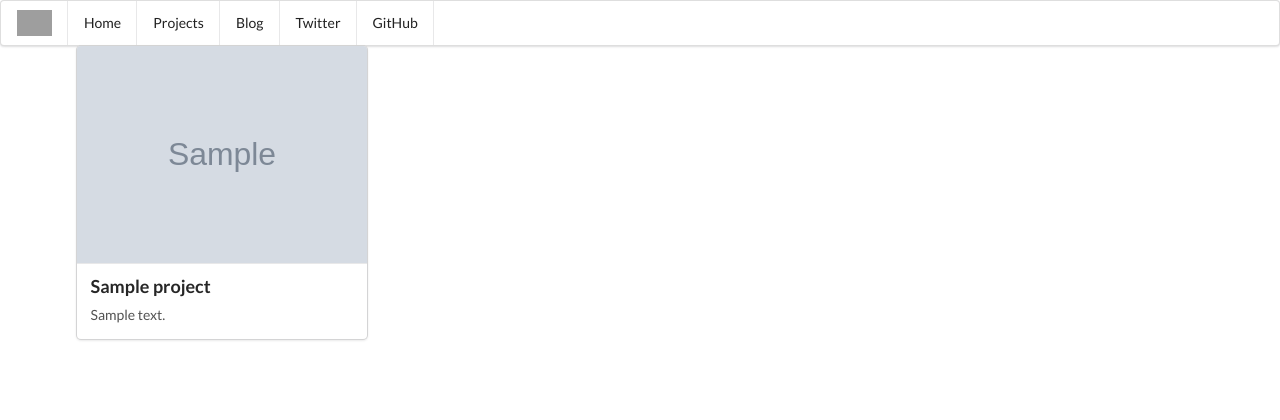
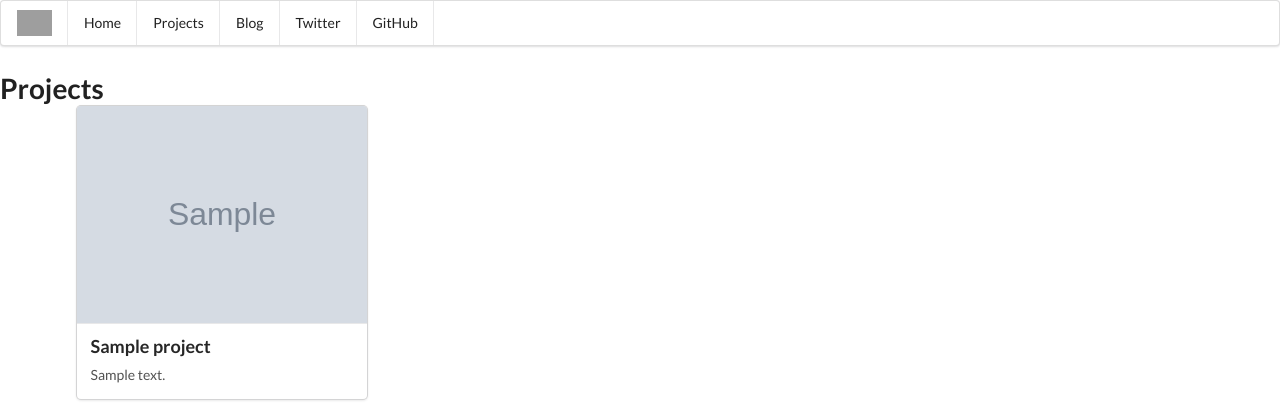
Before and after one commit to crawftv/python-portfolio, a Flask app: template app/templates/projects.html in a window 1280 px wide. Shown: the top 420 px of the page. Run offline with Flask 2, Linux system fonts and the light colour scheme; the template is opened without the code that fills it: most values are stand-ins (such as "Sample title", 1, 10 or a date in 2020); grey boxes marked "Sample" are stand-in pictures; parts of the project's set-up code (start-up, migrations or seed data) failed here and were passed over; some libraries are stand-ins or nearby versions; grey boxes are pictures that could not be loaded.

Commit message:
added h1 tag for projects

```diff
--- a/app/templates/projects.html
+++ b/app/templates/projects.html
@@ -8,8 +8,8 @@
 		{{ super() }}
 	{% endblock %}
 	<div id = "content">
-
 	{% block content %}
+	<h1>Projects</h1>
 	<div class = "ui stackable grid container">
 	<div class = "ui link cards" >
 	{% for project in projects %}
```
